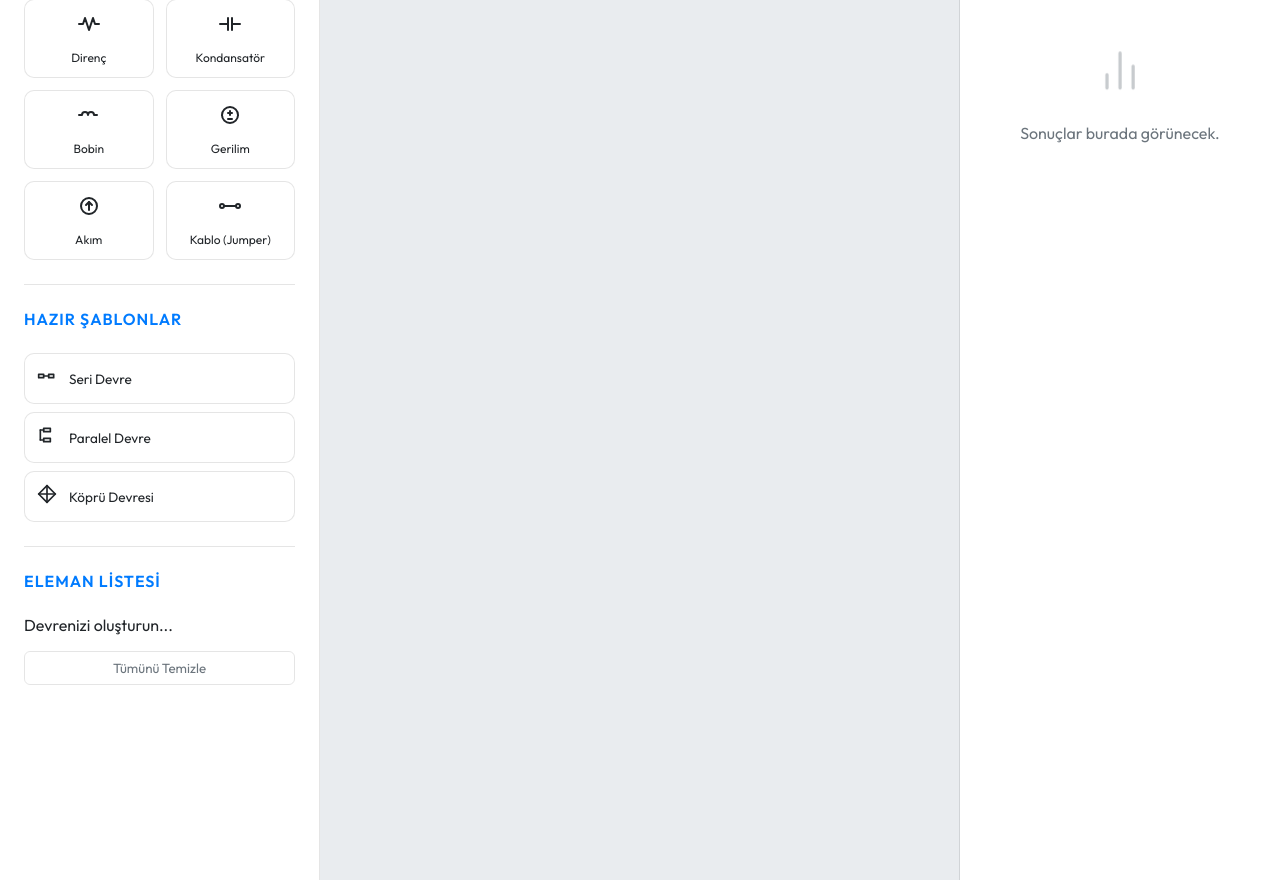
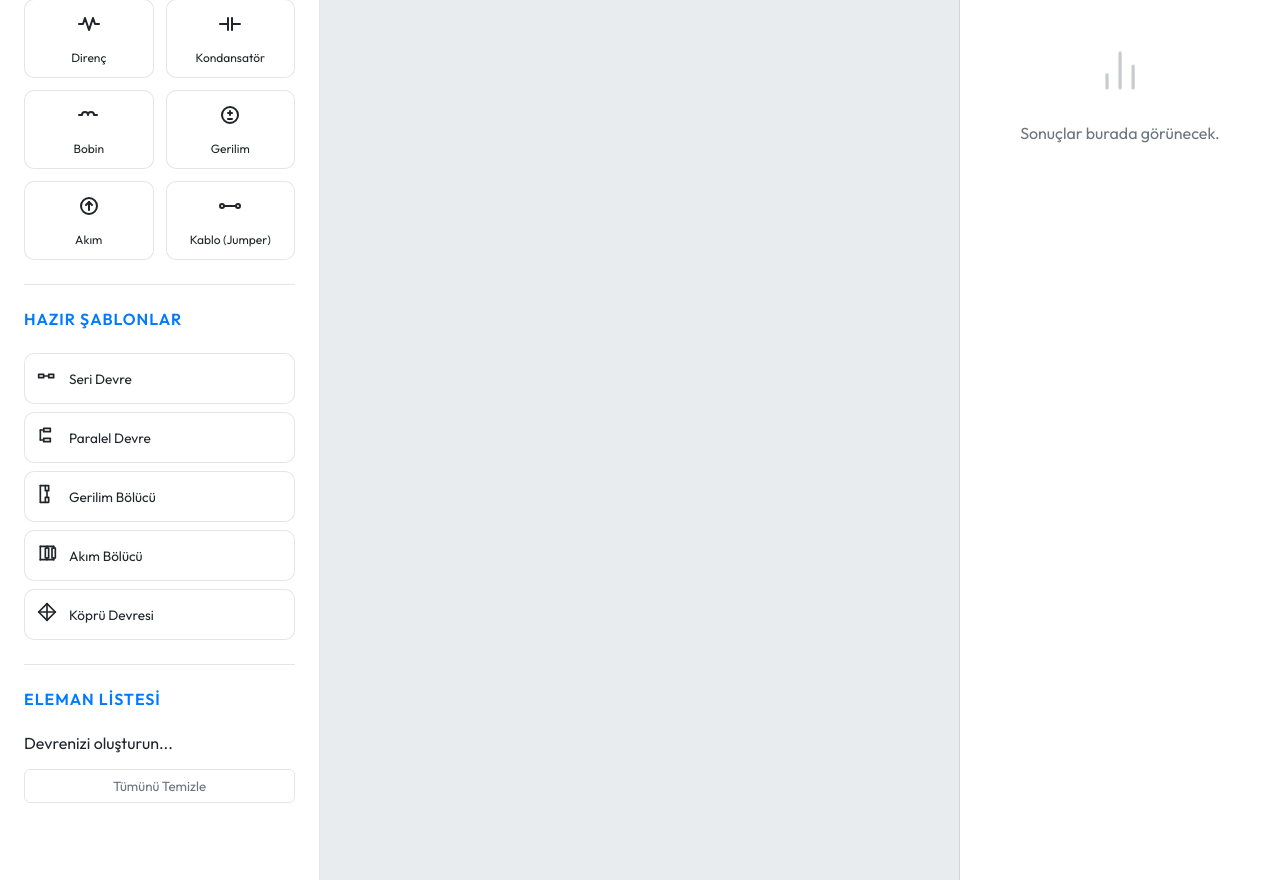
Before and after one commit to emrekaptann/devreAnaliz, a Flask app: page / in a window 1280 px wide. Shown: the part 139-1019 px from the top of the page. Run offline with Flask 3, Linux system fonts and the light colour scheme.

Commit message:
feat: Add Voltage Divider and Current Divider templates to sidebar

```diff
--- a/static/js/script.js
+++ b/static/js/script.js
@@ -94,6 +94,29 @@ class SchematicRenderer {
                     { type: 'V', name: 'V', val: '10', dx: -80, dy: 0, rot: 90 },
                     { type: 'R', name: 'R', val: '2k', dx: 0, dy: 0, rot: 90 },
                     { type: 'R', name: 'R', val: '2k', dx: 80, dy: 0, rot: 90 }
+                ],
+                wires: [
+                    { n1: 0, p1: 1, n2: 1, p2: 1 }, { n1: 1, p1: 1, n2: 2, p2: 1 },
+                    { n1: 0, p1: 2, n2: 1, p2: 2 }, { n1: 1, p1: 2, n2: 2, p2: 2 }
+                ]
+            },
+            v_divider: {
+                comps: [
+                    { type: 'V', name: 'V', val: '12', dx: -60, dy: 0, rot: 90 },
+                    { type: 'R', name: 'R1', val: '1k', dx: 60, dy: -60, rot: 90 },
+                    { type: 'R', name: 'R2', val: '2k', dx: 60, dy: 60, rot: 90 }
+                ],
+                wires: [
+                    { n1: 0, p1: 1, n2: 1, p2: 1 },
+                    { n1: 0, p1: 2, n2: 2, p2: 2 },
+                    { n1: 1, p1: 2, n2: 2, p2: 1 }
+                ]
+            },
+            i_divider: {
+                comps: [
+                    { type: 'I', name: 'I', val: '2', dx: -80, dy: 0, rot: 90 },
+                    { type: 'R', name: 'R1', val: '1k', dx: 0, dy: 0, rot: 90 },
+                    { type: 'R', name: 'R2', val: '1k', dx: 80, dy: 0, rot: 90 }
                 ],
                 wires: [
                     { n1: 0, p1: 1, n2: 1, p2: 1 }, { n1: 1, p1: 1, n2: 2, p2: 1 },
--- a/templates/index.html
+++ b/templates/index.html
@@ -73,6 +73,14 @@
                         <div class="template-item" draggable="true" data-template="parallel" title="Paralel Devre">
                             <span class="template-icon"><svg width="20" height="20" viewBox="0 0 24 24" fill="none" stroke="currentColor" stroke-width="2" stroke-linecap="round" stroke-linejoin="round"><rect x="8" y="4" width="8" height="4"></rect><rect x="8" y="16" width="8" height="4"></rect><line x1="4" y1="6" x2="8" y2="6"></line><line x1="4" y1="18" x2="8" y2="18"></line><line x1="4" y1="6" x2="4" y2="18"></line></svg></span>
                             <span>Paralel Devre</span>
+                        </div>
+                        <div class="template-item" draggable="true" data-template="v_divider" title="Gerilim Bölücü">
+                            <span class="template-icon"><svg width="20" height="20" viewBox="0 0 24 24" fill="none" stroke="currentColor" stroke-width="2" stroke-linecap="round" stroke-linejoin="round"><rect x="10" y="2" width="4" height="6"></rect><rect x="10" y="16" width="4" height="6"></rect><line x1="12" y1="8" x2="12" y2="16"></line><line x1="4" y1="2" x2="10" y2="2"></line><line x1="4" y1="22" x2="10" y2="22"></line><line x1="4" y1="2" x2="4" y2="22"></line></svg></span>
+                            <span>Gerilim Bölücü</span>
+                        </div>
+                        <div class="template-item" draggable="true" data-template="i_divider" title="Akım Bölücü">
+                            <span class="template-icon"><svg width="20" height="20" viewBox="0 0 24 24" fill="none" stroke="currentColor" stroke-width="2" stroke-linecap="round" stroke-linejoin="round"><rect x="10" y="6" width="4" height="12"></rect><rect x="18" y="6" width="4" height="12"></rect><line x1="4" y1="4" x2="20" y2="4"></line><line x1="4" y1="20" x2="20" y2="20"></line><line x1="4" y1="4" x2="4" y2="20"></line><line x1="12" y1="4" x2="12" y2="6"></line><line x1="12" y1="18" x2="12" y2="20"></line><line x1="20" y1="4" x2="20" y2="6"></line><line x1="20" y1="18" x2="20" y2="20"></line></svg></span>
+                            <span>Akım Bölücü</span>
                         </div>
                         <div class="template-item" draggable="true" data-template="bridge" title="Köprü Devresi">
                             <span class="template-icon"><svg width="20" height="20" viewBox="0 0 24 24" fill="none" stroke="currentColor" stroke-width="2" stroke-linecap="round" stroke-linejoin="round"><polygon points="12 2 22 12 12 22 2 12"></polygon><line x1="12" y1="2" x2="12" y2="22"></line><line x1="2" y1="12" x2="22" y2="12"></line></svg></span>
```
